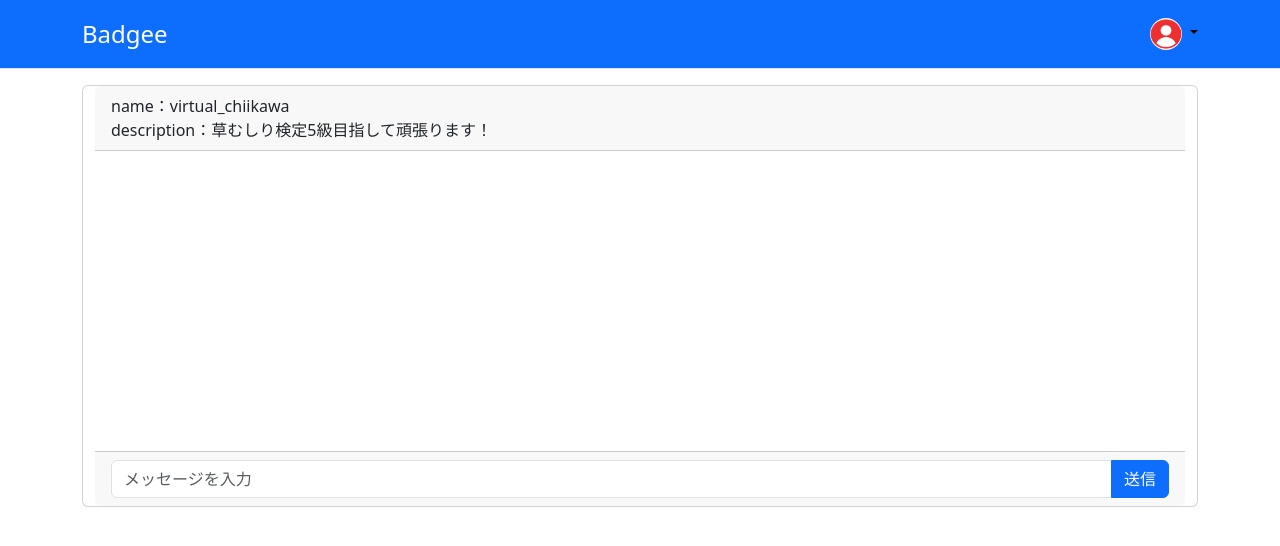
After one commit to Hackathon-Spring-2024-TeamG/team-g-app, a Flask app: page /personal_channels/detail/1 in a window 1280 px wide. The commit adds this page. Shown: the top 546 px of the page. Run offline with Flask 2, Linux system fonts and the light colour scheme; the visitor is signed in with stand-in values (Sample User, id 1); data comes from the database, SQL or seed files in the repository; data that the repository does not hold is empty.

Commit message:
個人チャンネル詳細ページの表示実装
- 詳細ページ作成（/personal/detail.html）
- 変数名を微修正

```diff
--- a/ChatApp/app.py
+++ b/ChatApp/app.py
@@ -153,9 +153,10 @@ def show_personal_channels():
     if user_id is None:
         return redirect('/login')
     else:
-        p_channels = dbConnect.getPersonalChannelALL()
-        p_channels.reverse()
-    return render_template('/personal/personal_channels.html', p_channels=p_channels, user_id=user_id)
+        personal_channels = dbConnect.getPersonalChannelAll()
+        print(personal_channels)
+        personal_channels.reverse()
+    return render_template('/personal/personal_channels.html', personal_channels=personal_channels, user_id=user_id)
 
 
 # 個人チャンネルの作成
@@ -168,9 +169,9 @@ def add_personal_channels():
     personal_channel = dbConnect.getPersonalChannelByUserId(user_id)
 
     if personal_channel is None:
-        p_channel_name = request.form.get('personalChannelName')
-        p_channel_description = request.form.get('personalChannelDescription')
-        dbConnect.createPersonalChannel(user_id, p_channel_name, p_channel_description)
+        personal_channel_name = request.form.get('personalChannelName')
+        personal_channel_description = request.form.get('personalChannelDescription')
+        dbConnect.createPersonalChannel(user_id, personal_channel_name, personal_channel_description)
         flash('個人チャンネルが正常に作成されました。', 'success')
         return redirect('/personal_channels')
     else:
@@ -185,11 +186,11 @@ def update_personal_channel():
         return redirect('/login')
 
     personal_channel = dbConnect.getPersonalChannelByUserId(user_id)
-    p_channel_id = personal_channel['id']
-    p_channel_name = request.form.get('personalChannelName')
-    p_channel_description = request.form.get('personalChannelDescription')
+    personal_channel_id = personal_channel['id']
+    personal_channel_name = request.form.get('personalChannelName')
+    personal_channel_description = request.form.get('personalChannelDescription')
 
-    dbConnect.updatePersonalChannel(user_id, p_channel_name, p_channel_description, p_channel_id)
+    dbConnect.updatePersonalChannel(user_id, personal_channel_name, personal_channel_description, personal_channel_id)
     return redirect('/personal_channels')
 
 # 個人チャンネルの削除
@@ -207,6 +208,18 @@ def delete_personal_channel(personal_channel_id):
             dbConnect.deletePersonalChannel(personal_channel_id)
             flash('個人チャンネルは正常に削除されました。', 'success')
             return redirect('/personal_channels')
+
+# 個人チャンネル詳細ページの表示
+@app.route('/personal_channels/detail/<int:personal_channel_id>')
+def detail(personal_channel_id):
+    user_id = session.get("user_id")
+    if user_id is None:
+        return redirect('/login')
+    personal_channel_id = personal_channel_id
+    personal_channel = dbConnect.getPersonalChannelById(personal_channel_id)
+    personal_messages = dbConnect.getPersonalMessageAll(personal_channel_id)
+
+    return  render_template('personal/detail.html', personal_messages=personal_messages, personal_channel=personal_channel, user_id=user_id)
 
 # アカウントページ表示
 @app.route('/account')
--- a/ChatApp/models.py
+++ b/ChatApp/models.py
@@ -141,10 +141,10 @@ class dbConnect:
         try:
             conn = DB.getConnection()
             cur = conn.cursor()
-            sql = "SELECT * FROM personal_channels WHERE id=%s;"
+            sql = "SELECT * FROM channels WHERE id=%s;"
             cur.execute(sql, (channel_id,))
-            personal_channel = cur.fetchone()
-            return personal_channel
+            channel = cur.fetchone()
+            return channel
         except Exception as e:
             print(str(e), 'が発生しています')
             abort(500)
@@ -216,7 +216,7 @@ class dbConnect:
 
 # -----------------------------ここから下は個人チャンネルに関連する関数-----------------------------------
     @staticmethod
-    def getPersonalChannelALL():
+    def getPersonalChannelAll():
         conn = None
         cur = None
         try:
@@ -224,8 +224,8 @@ class dbConnect:
             cur = conn.cursor()
             sql = "SELECT * FROM personal_channels;"
             cur.execute(sql)
-            p_channels = cur.fetchall()
-            return p_channels
+            personal_channels = cur.fetchall()
+            return personal_channels
         except Exception as e:
             print(str(e), 'が発生しています')
             abort(500)
@@ -295,14 +295,14 @@ class dbConnect:
                 conn.close()
 
     @staticmethod
-    def updatePersonalChannel(user_id, newChannelName, newChannelDescription, p_channel_id):
+    def updatePersonalChannel(user_id, newChannelName, newChannelDescription, personal_channel_id):
         conn = None
         cur = None
         try:
             conn = DB.getConnection()
             cur = conn.cursor()
             sql = "UPDATE personal_channels SET user_id=%s, name=%s, description=%s WHERE id=%s;"
-            cur.execute(sql, (user_id, newChannelName, newChannelDescription, p_channel_id,))
+            cur.execute(sql, (user_id, newChannelName, newChannelDescription, personal_channel_id,))
             conn.commit()
         except Exception as e:
             print(str(e), 'が発生しています')
@@ -332,6 +332,26 @@ class dbConnect:
             if conn is not None:
                 conn.close()
 
+    @staticmethod
+    def getPersonalMessageAll(personal_channel_id):
+        conn = None
+        cur = None
+        try:
+            conn = DB.getConnection()
+            cur = conn.cursor()
+            sql = "SELECT pm.id, u.id, u.name, pm.message FROM personal_messages AS pm INNER JOIN users AS u ON pm.user_id = u.id WHERE channel_id = %s;"
+            cur.execute(sql, (personal_channel_id,))
+            p_messages = cur.fetchall()
+            return p_messages
+        except Exception as e:
+            print(str(e), 'が発生しています')
+            abort(500)
+        finally:
+            if cur is not None:
+                cur.close()
+            if conn is not None:
+                conn.close()
+
 # -----------------------------ここから下はアカウント機能関連-----------------------------------
     @staticmethod
     def getUserAccount(user_id):
--- a/ChatApp/templates/base.html
+++ b/ChatApp/templates/base.html
@@ -6,7 +6,6 @@
   <title>{% block title %}タイトル{% endblock %}</title>
   <!-- Bootstrap CSS -->
   <link href="https://cdn.jsdelivr.net/npm/bootstrap@5.3.0/dist/css/bootstrap.min.css" rel="stylesheet">
-  {% block head %}{% endblock %}
   <style>
     body {
       min-height: 100vh;
@@ -54,14 +53,13 @@
     .card-footer {
       margin-top: auto; /* フッターを常に下部に固定 */
     }
-
   </style>
 </head>
 <body>
   <header class="p-3 mb-3 border-bottom bg-primary">
     <div class="container">
       <div class="d-flex flex-wrap align-items-center justify-content-center justify-content-lg-start">
-        <a href="{{ url_for('index') }}" class="fs-4 text-white text-decoration-none">Badgee</a>
+        <span class="fs-4"><a href="{{ url_for('index') }}" style="color: #fff; text-decoration: none;">Badgee</a></span>
         <ul class="nav col-12 col-lg-auto me-lg-auto mb-2 justify-content-center mb-md-0">
           <!-- <li><a href="#" class="nav-link px-2 link-secondary">Overview</a></li>
           <li><a href="#" class="nav-link px-2 link-body-emphasis">Inventory</a></li>
@@ -95,6 +93,7 @@
 
   {% endblock %}
 
+  {% block footer %}
   <footer class="row mt-4">
     <div class="col-12">
       <div id="footer" class="text-center">
@@ -103,6 +102,7 @@
       </div>
     </div>
   </footer>
+  {% endblock %}
 
   {% block script %}
   <!-- Bootstrap JS with Popper -->
--- /dev/null
+++ b/ChatApp/templates/personal/detail.html
@@ -0,0 +1,46 @@
+{% extends "base.html" %}
+
+{% block title %}チャットルーム{% endblock %}
+  .chat-container {
+      display: flex;
+      flex-direction: column; /* 子要素を縦方向に並べる */
+      justify-content: space-between; /* 余白を均等に分配 */
+      height: 100vh; /* ビューポートの高さと同じに設定 */
+  }
+  #chat-window {
+      flex-grow: 1; /* 残りのスペースを全て使う */
+      overflow: auto; /* スクロール可能にする */
+  }
+  .card-footer {
+      min-height: 50px; /* メッセージ入力部分の高さ */
+  }
+{% block body %}
+<div class="container mt-3 mb-3">
+  <div class="row col-12 mx-auto">
+    <div class="card">
+      <div class="card-header">
+        <span>name：{{ personal_channel.name }}</span><br>
+        <span>description：{{ personal_channel.description }}</span>
+      </div>
+      <div class="chat-container">
+        <div class="card-body" id="chat-window">
+          <!-- チャットメッセージがここに挿入されます -->
+        </div>
+        <div class="card-footer">
+          <form id="chat-form">
+            <div class="input-group">
+              <input type="text" class="form-control chat-input" placeholder="メッセージを入力" id="chat-message">
+              <button class="btn btn-primary" type="submit">送信</button>
+            </div>
+          </form>
+        </div>
+      </div>
+    </div>
+  </div>
+</div>
+{% block footer %}{% endblock %}
+{% endblock %}
+
+{% block script %}
+{{ super() }}
+{% endblock %}
```
Also changed, not shown: ChatApp/templates/personal/personal_channels.html (+6 -6 lines).
